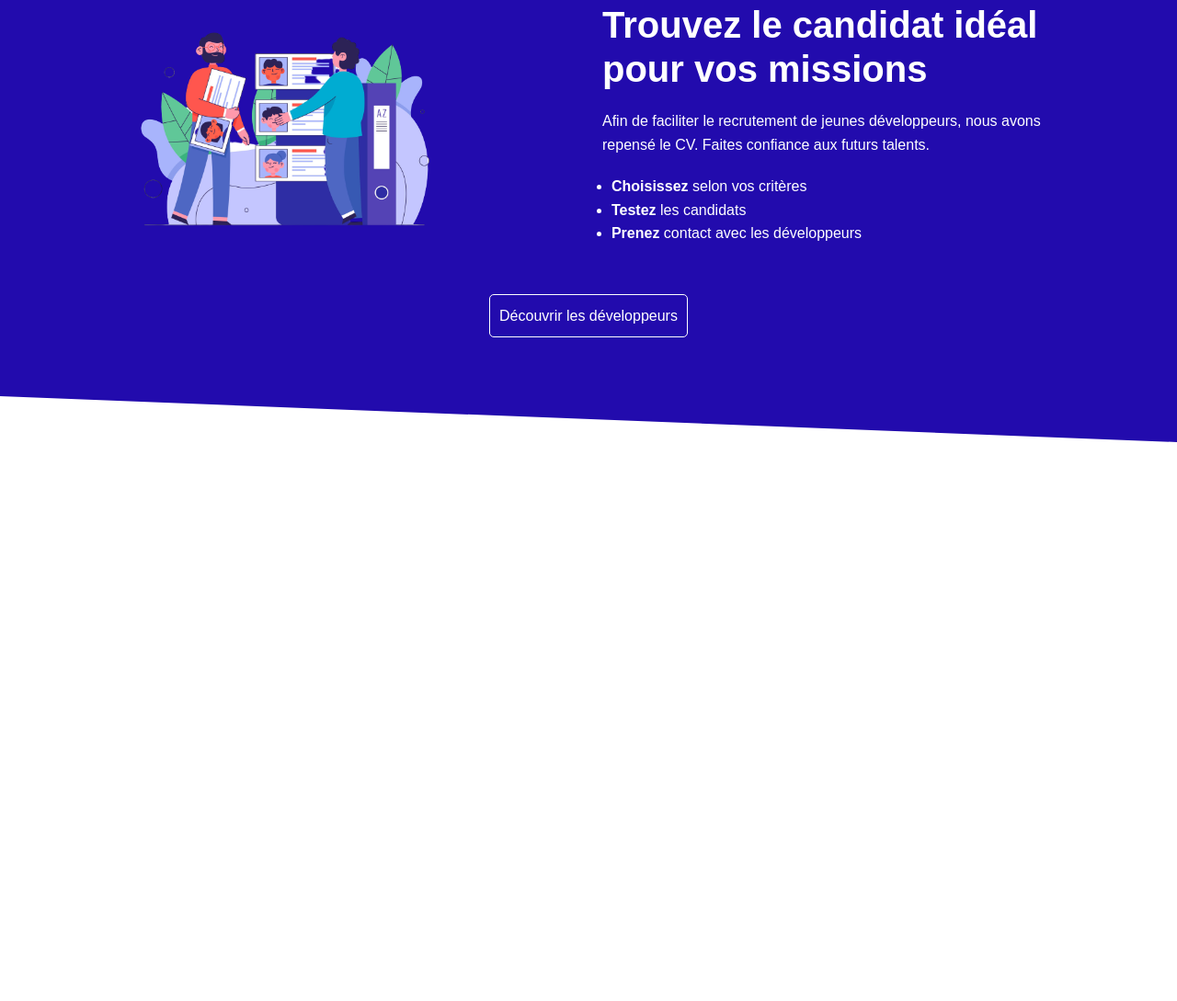
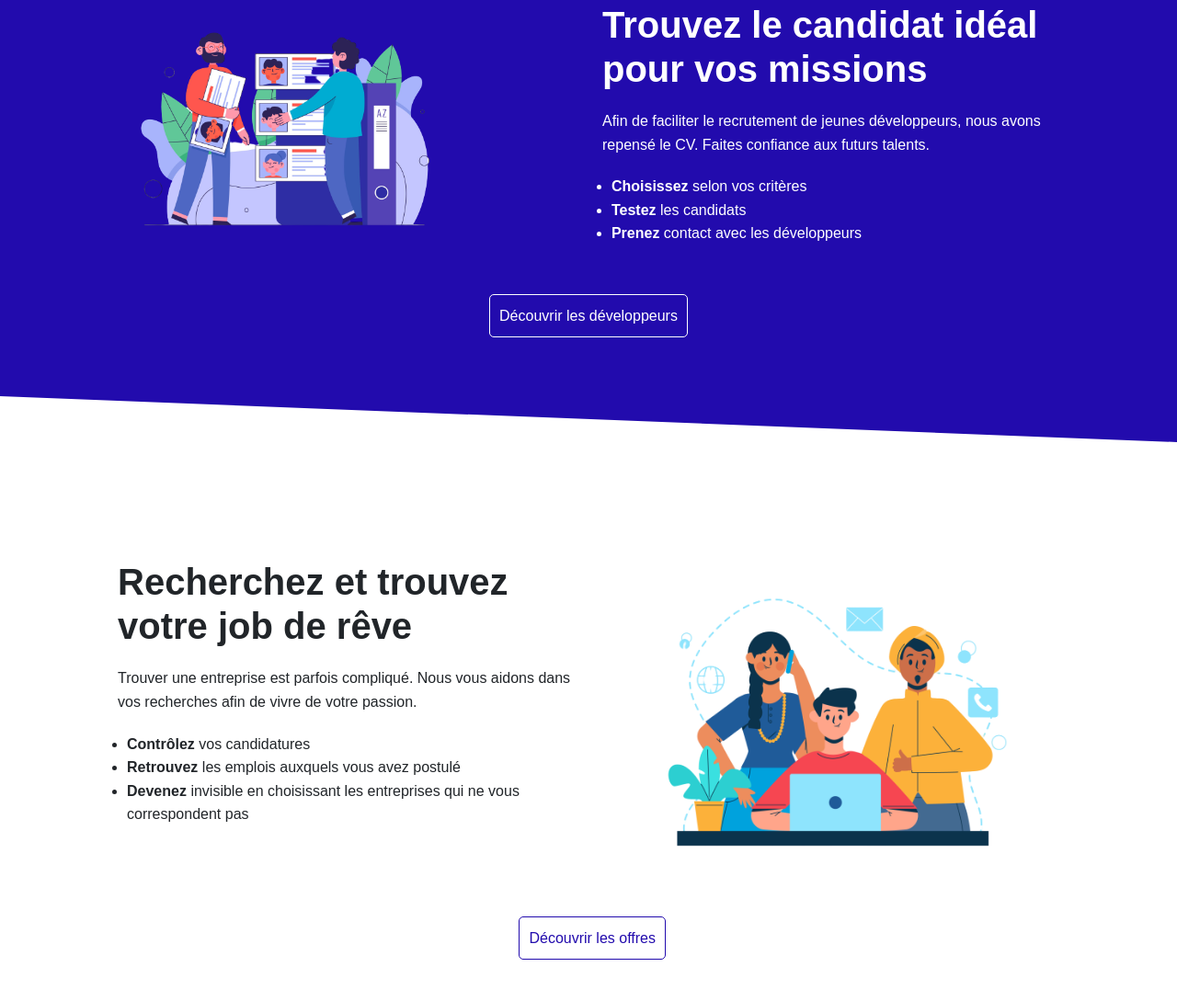
Before and after one commit to air-one-x/devjunior, a React app: page / in a window 1280 px wide. Shown: the part 1404-2493 px from the top of the page at 92% size. Before the commit the page ends 1885 px from the top, so only its background shows below. Built offline with nearby package versions, Linux system fonts and the light colour scheme; a web font is replaced by a local one.

Commit message:
update homepage

```diff
--- a/src/components/Home/home.component.js
+++ b/src/components/Home/home.component.js
@@ -74,6 +74,8 @@ const Home = () => {
 
 
 
+
+
             <div className="discover--developer row">
 
                 <div className="discover--developer__picture col-lg-6 col-md-12 col-sm-12 col-12"></div>
@@ -98,6 +100,28 @@ const Home = () => {
 
 
 
+
+            <div className="discover--job row">
+
+               <div className="discover--job__content col-lg-6 col-md-12 col-sm-12 col-12">
+                   <h2>Recherchez et trouvez votre job de rêve </h2>
+                   <p>Trouver une entreprise est parfois compliqué. Nous vous aidons dans vos recherches afin de vivre de votre passion.</p>
+                   <ul>
+                      <li><span>Contrôlez</span> vos candidatures</li>
+                      <li><span>Retrouvez</span> les emplois auxquels vous avez postulé</li>
+                      <li><span>Devenez</span> invisible en choisissant les entreprises qui ne vous correspondent pas</li>
+                   </ul>
+                   </div>
+
+                   <div className="discover--job__picture col-lg-6 col-md-12 col-sm-12 col-12"></div>
+                   <div className="button--search--job col-lg-12 col-sm-12 col-12"><button>Découvrir les offres</button></div>
+               </div>
+
+
+
+
+
+
         </div>
     );
 };
--- a/src/components/Home/home.style.css
+++ b/src/components/Home/home.style.css
@@ -62,7 +62,7 @@
     padding-right: 10%;
     margin-top: 3rem;
 }
-.discover--compagnies{
+.discover--compagnies, .discover--job{
     margin-top: 10%;
     height: 60vh;
     padding-left: 10%;
@@ -76,33 +76,33 @@
     background-size: contain;
 
 }
-.discover--compagnies__content h2, .discover--developer__content h2 {
+.discover--compagnies__content h2, .discover--developer__content h2, .discover--job__content h2 {
     font-size: 2.5rem;
     margin-bottom: 4%;
 }
-.discover--compagnies__content ul, .discover--developer__content ul {
+.discover--compagnies__content ul, .discover--developer__content ul, .discover--job__content ul {
     margin-top: 4%;
     padding-left: 2%;
 }
-.discover--compagnies__content li, .discover--developer__content li {
+.discover--compagnies__content li, .discover--developer__content li, .discover--job__content li {
     list-style-type: disc;
 }
-.discover--compagnies__content span, .discover--developer__content span {
+.discover--compagnies__content span, .discover--developer__content span, .discover--job__content span {
     font-weight: bold;
 
 }
-.button--search--compagnies {
+.button--search--compagnie, .button--search--job {
     text-align: center;
     margin-top: 5%;
 }
-.button--search--compagnies button {
+.button--search--compagnies button, .button--search--job button{
     background-color: white;
     border: 1px solid #220bad;
     color: #220bad;
     border-radius: 5px;
     padding: 10px;
 }
-.button--search--compagnies button:hover {
+.button--search--compagnies button:hover, .button--search--job button:hover {
     color: white;
     background-color: #220bad;
     content: 'eeee';
@@ -148,6 +148,11 @@
     padding-bottom: 5%;
     color: white;
 }
+.discover--job__picture {
+    background-image: url('/pictures/job.png');
+    background-repeat: no-repeat;
+    background-size: contain;
+}
 @media all and (max-width: 1315px) {
     .home--page__picture {
         display: none;
@@ -163,8 +168,10 @@
     .discover--compagnies__picture{
         display: none;
     }
-
     .discover--developer__picture {
+        display: none;
+    }
+    .discover--job__picture {
         display: none;
     }
 }
@@ -172,8 +179,10 @@
     .discover--compagnies__picture{
         display: block;
     }
-
     .discover--developer__picture {
         display: block;
     }
+    .discover--job__picture {
+        display: block;
+    }
 }
--- a/src/components/NavBarTop/navbartop.component.js
+++ b/src/components/NavBarTop/navbartop.component.js
@@ -15,7 +15,6 @@ const NavBarTop = () => {
             navbar.current.classList.remove('navbar--black');
         }
         });
-
 
     },[]);
 
--- a/src/components/NavBarTop/navbartop.style.css
+++ b/src/components/NavBarTop/navbartop.style.css
@@ -26,24 +26,19 @@
     color: white;
     text-decoration: none;
 }
-
 .navbar--top a {
     color: rgb(197, 197, 197);
 }
-
 .navbar--top button {
     border: none;
     color : #220bad;
     border-radius: 15px;
     padding: 5px 15px 5px 15px;
 }
-
 .navbar--black {
     transition: ease-out 1s;
     background-color: black;
 }
-
-
 @media all and (max-width: 1050px) {
     .burger {
         display: block;
@@ -57,7 +52,6 @@
         justify-content: flex-end;
     }
 }
-
 @media all and (min-width: 1051px) {
     .burger {
         display: none;
```
Also changed, not shown: public/pictures/job.png (added).
